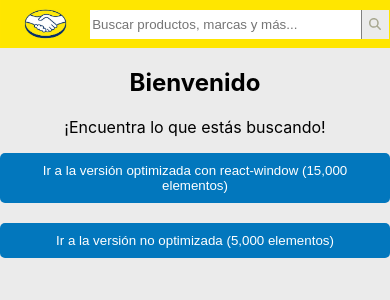
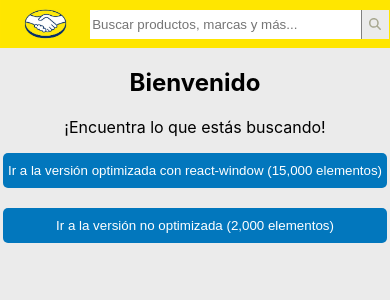
Before and after one commit to MauRorm/stock-products-crud, a React (Create React App) app: page / in a window 390 px wide. Shown: the top 300 px of the page. Built offline with nearby package versions, Linux system fonts and the light colour scheme.

Commit message:
corrected responsive detail css

```diff
--- a/src/App.css
+++ b/src/App.css
@@ -240,6 +240,19 @@ LOGIN
 .my-button:active {
   background-color: #0277bd;
 }
+@media (max-width: 740px) {
+
+  .my-button {
+    padding: 10px 5px;
+    background-color: #0277bd;
+    color: white;
+    border: none;
+    border-radius: 5px;
+    cursor: pointer;
+  }
+
+  }
+
 
 .title-home {
   display: flex;
@@ -341,3 +354,14 @@ LOGIN
       }
 
       }
+
+      .unoptimized-list {
+        height:22em;
+          overflow-y: auto;
+      }
+      @media (max-width: 740px) {
+        .unoptimized-list {
+          height: 36em;
+        }
+
+        }
--- a/src/sections/Home.tsx
+++ b/src/sections/Home.tsx
@@ -36,7 +36,7 @@ const Home = () => {
             }}
             className="my-button"
           >
-            Ir a la versión no optimizada (5,000 elementos)
+            Ir a la versión no optimizada (2,000 elementos)
           </button>
         </div>
       </div>
--- a/src/sections/ItemList.tsx
+++ b/src/sections/ItemList.tsx
@@ -135,11 +135,11 @@ const HOCListRendering = (ItemComponent: any) => {
       );
     } else {
       return (
-        <>
+        <div className="unoptimized-list">
           {list.map((item) => (
             <ItemComponent key={item.id} {...item} />
           ))}
-        </>
+        </div>
       );
     }
   };
```
